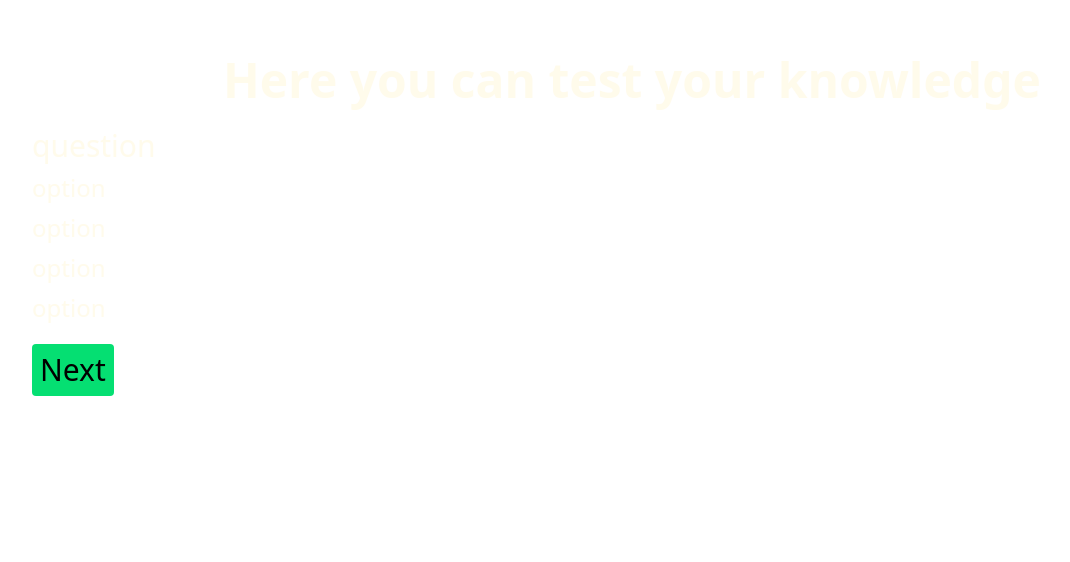
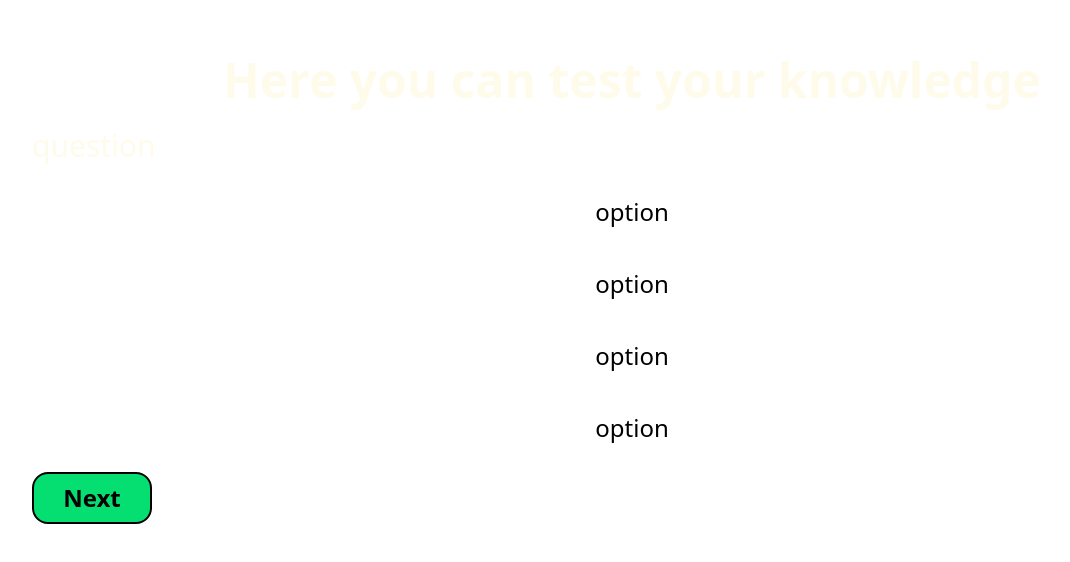
Before and after one commit to akshay-sharma062/React-Project, a React (Vite) app in the folder Quiz_App/: page / in a window 1280 px wide. Shown: the top 562 px of the page, without its empty margins (8-1078 px from the left). Built offline with nearby package versions, Linux system fonts and the light colour scheme.

Commit message:
this is a quiz a[pp

```diff
--- a/Quiz_App/src/App.jsx
+++ b/Quiz_App/src/App.jsx
@@ -6,16 +6,18 @@ function App() {
       <h1 className='p-4 flex justify-center text-5xl text-amber-50 font-bold'>Here you can test your knowledge</h1>
       <div className='text-3xl text-amber-50  mt-2'>
         question</div>
-      <div className='text-2xl text-amber-50 mt-2'>
+      <div className='cursor-pointer'>
+      <div className='text-2xl text-black justify-center flex duration-600 mt-6 rounded-4xl p-2 hover:bg-yellow-500 '>
         option</div>
-      <div className='text-2xl text-amber-50  mt-2'>
+      <div className='text-2xl text-black justify-center flex duration-600  mt-6 rounded-4xl p-2 hover:bg-yellow-500 '>
         option</div>
-      <div className='text-2xl text-amber-50  mt-2'>
+      <div className='text-2xl text-black justify-center flex duration-600  mt-6 rounded-4xl p-2 hover:bg-yellow-500 '>
         option</div>
-      <div className='text-2xl text-amber-50  mt-2'>
+      <div className='text-2xl text-black justify-center flex duration-600  mt-6 rounded-4xl p-2 hover:bg-yellow-500 '>
         option</div>
       <div >
-        <button className='text-3xl bg-green-400 rounded mt-5 text-black p-2 delay-700 hover:bg-amber-300 cursor-pointer '> Next </button>
+        <button className='text-2xl w-30 bg-green-400 rounded-2xl mt-5 font-bold border-2 hover:border-amber-300 text-black p-2 duration-500  hover:bg-amber-300 cursor-pointer '> Next </button>
+      </div>
       </div>
 
     </div>
```
